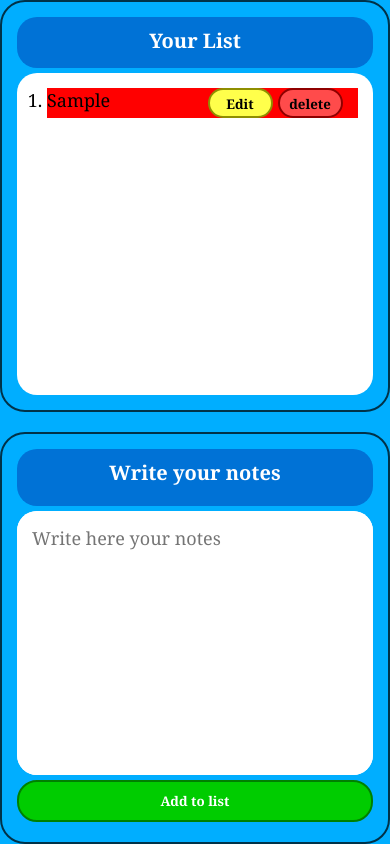
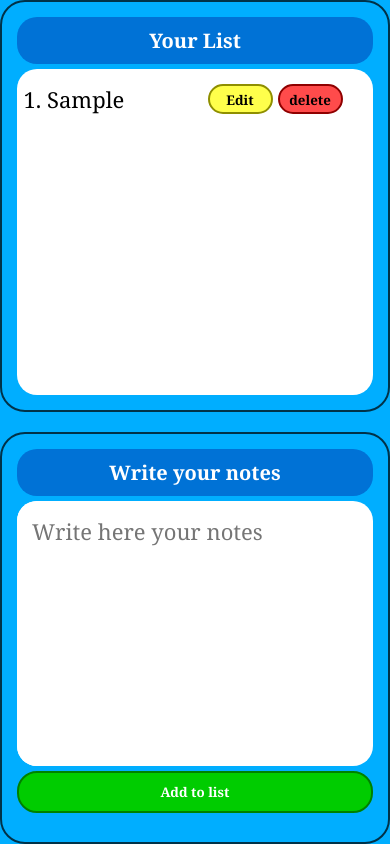
Before and after one commit to gourab-giri7/To-Do-list, a plain HTML site: page index.html in a window 390 px wide. Both pictures are taken after typing "Sample" into the empty fields and a click on the button "Add to list". Drawn offline with Linux system fonts and the light colour scheme.

Commit message:
index.html

```diff
--- a/index.html
+++ b/index.html
@@ -34,7 +34,7 @@
             gap: 5px;
         }
         h1{
-            height: 15%;
+            /* height: 15%; */
             background-color: #0072d6;
             width: 100%;
             text-align: center;
@@ -42,7 +42,6 @@
             color: white;
             padding: 10px;
             font-size: 20px;
-
         }
         #display,.input{
             height: 70%;
@@ -80,6 +79,7 @@
             display: flex;
             align-items: center;
             padding-right: 15px;
+            /* overflow: ;  */
         }
         #forbtn button{
             background-color: #2222ff;
@@ -148,6 +148,12 @@
         .left,.right{
             width: 100%;
         }
+        h1{
+            /* height: 13%; */
+        }
+        #display,textarea{
+            font-size: 22px;
+        }
         #forbtn{
             width: 20%;
         }
@@ -169,9 +175,9 @@
 
         <div class="right">
             <h1>Write your notes</h1>
-            <div class="input">
+            <div class="input" id="input1">
                 <textarea id="input" placeholder="Write here your notes"></textarea>
-                <div id="forbtn"></div>
+                <!-- <div id="forbtn"></div> -->
             </div>
             <button id="add">Add to list</button>
         </div>
@@ -214,7 +220,7 @@ document.querySelector('#add').addEventListener("click",function(){
         newP.textContent=input.value;
         // Div
         newDiv.style.cssText=
-        "background-color:red; display:flex; flex-direction:row; gap:5px; width:100%; flex-wrap:wrap; margin-bottom:5px"
+        "display:flex; flex-direction:row; gap:5px; width:100%; flex-wrap:wrap; margin-bottom:5px"
         // P
         // newP.style.cssText=" "
         // edit
@@ -228,26 +234,31 @@ document.querySelector('#add').addEventListener("click",function(){
         display.appendChild(newol);
         input.value=null;
 
+
+                                        // delete
+        document.querySelector("#"+del).addEventListener("click",function(){
+                document.querySelector('#'+Li).remove();
+            })
+
                         // edit
-        document.querySelector("#"+e).addEventListener("click",function(){
+        newButton1.addEventListener("click",function(){
             input.value=document.querySelector("#"+p).innerText;
-            let addbtn= document.createElement('button');
+            const forbtn=document.createElement('div');
+            forbtn.setAttribute("id","forbtn");
+            const addbtn= document.createElement('button');
             addbtn.textContent="Replace to";
+            forbtn.appendChild(addbtn);
+            document.querySelector('#input1').appendChild(forbtn);
 
-                    // ADDD TO
-            document.querySelector('#forbtn').appendChild(addbtn);
+
+                    // replace TO
                 addbtn.addEventListener("click",function(){
                 document.querySelector("#"+p).innerText=input.value;
                 input.value=null;
                 addbtn.remove();
             })
         })
-
-
-                                    // delete
-            document.querySelector("#"+del).addEventListener("click",function(){
-                document.querySelector('#'+Li).remove();
-            })
+        forbtn.remove();
     }
 })
 
```
